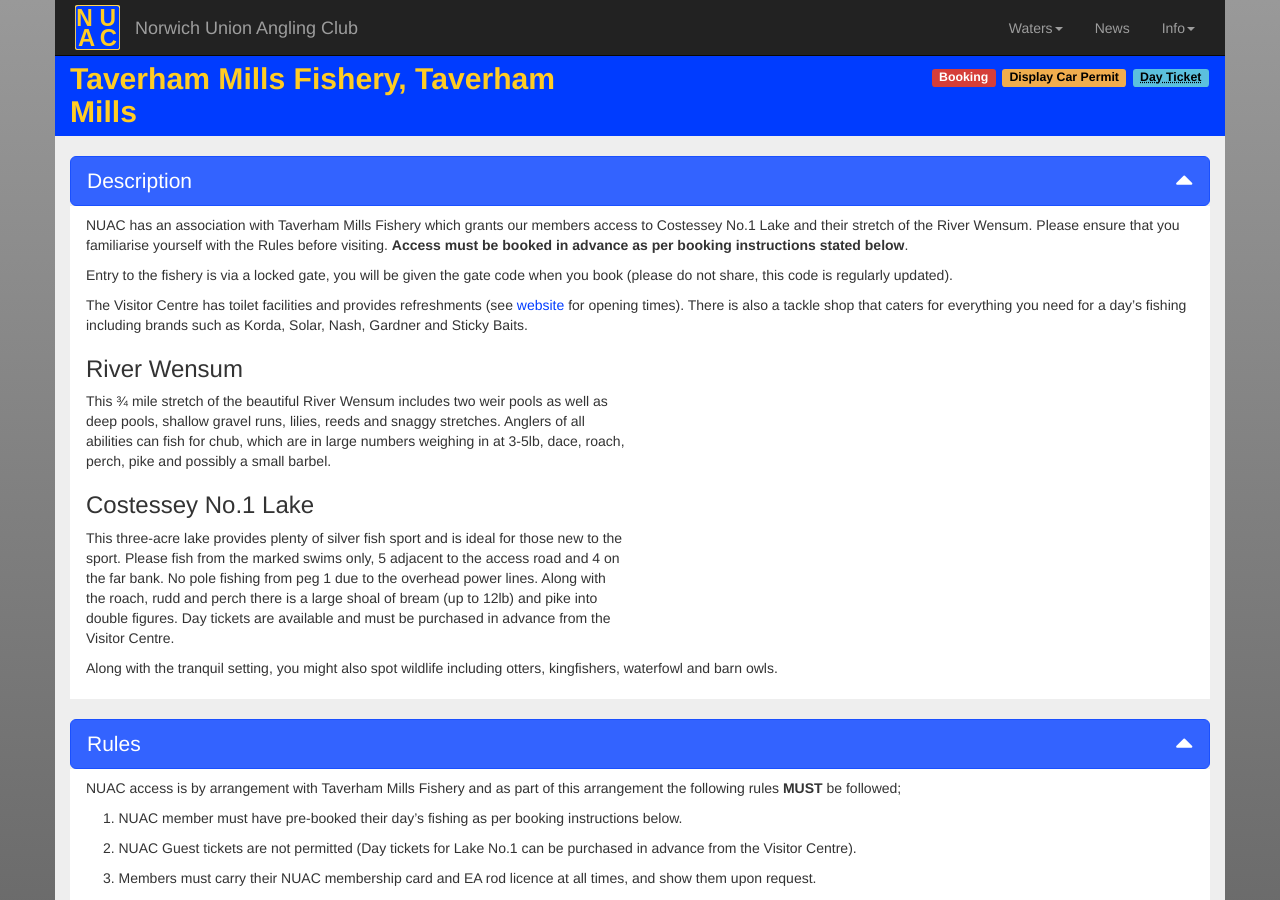
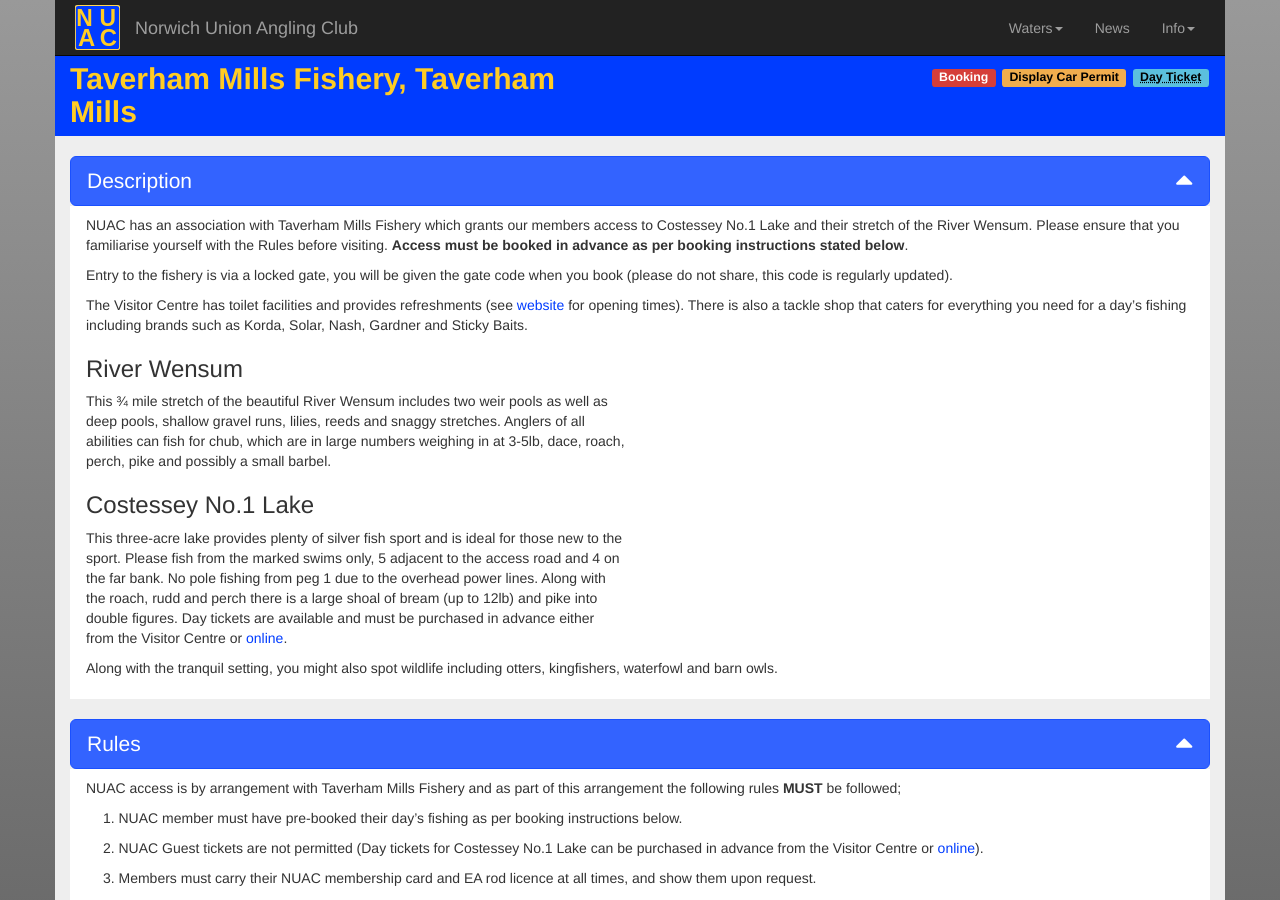
Before and after one commit to nuac-admin/nuac-release-four, a Jekyll site: the page built from _waters/taverham.md, in a window 1280 px wide and 900 px high. Built offline with Jekyll 4.4.1, drawn with Linux system fonts in a browser that asks for light colours; nearby versions of some CDN libraries.

Commit message:
online tickets

```diff
--- a/_waters/taverham.md
+++ b/_waters/taverham.md
@@ -29,7 +29,7 @@ desc-paras:
     desc-para: This ¾ mile stretch of the beautiful River Wensum includes two weir pools as well as deep pools, shallow gravel runs, lilies, reeds and snaggy stretches. Anglers of all abilities can fish for chub, which are in large numbers weighing in at 3-5lb, dace, roach, perch, pike and possibly a small barbel.
   - desc-col: col-md-6
     desc-hdr: Costessey No.1 Lake
-    desc-para: This three-acre lake provides plenty of silver fish sport and is ideal for those new to the sport. Please fish from the marked swims only, 5 adjacent to the access road and 4 on the far bank. No pole fishing from peg 1 due to the overhead power lines. Along with the roach, rudd and perch there is a large shoal of bream (up to 12lb) and pike into double figures. Day tickets are available and must be purchased in advance from the Visitor Centre.
+    desc-para: This three-acre lake provides plenty of silver fish sport and is ideal for those new to the sport. Please fish from the marked swims only, 5 adjacent to the access road and 4 on the far bank. No pole fishing from peg 1 due to the overhead power lines. Along with the roach, rudd and perch there is a large shoal of bream (up to 12lb) and pike into double figures. Day tickets are available and must be purchased in advance either from the Visitor Centre or [online](https://anglianwaterparks.co.uk/bookings-permit/select-permit/8/168/coarse/new).
   - desc-col:
     desc-hdr:
     desc-para: Along with the tranquil setting, you might also spot wildlife including otters, kingfishers, waterfowl and barn owls.
@@ -38,7 +38,7 @@ rules-hdr:
     rule-hdr-para: NUAC access is by arrangement with Taverham Mills Fishery and as part of this arrangement the following rules **MUST** be followed;
 rules:
   - rule-desc: NUAC member must have pre-booked their day's fishing as per booking instructions below.
-  - rule-desc: NUAC Guest tickets are not permitted (Day tickets for Lake No.1 can be purchased in advance from the Visitor Centre).
+  - rule-desc: NUAC Guest tickets are not permitted (Day tickets for Costessey No.1 Lake can be purchased in advance from the Visitor Centre or [online](https://anglianwaterparks.co.uk/bookings-permit/select-permit/8/168/coarse/new)).
   - rule-desc: Members must carry their NUAC membership card and EA rod licence at all times, and show them upon request.
   - rule-desc: Please display your NUAC car parking permit when you park your car in the **designated** car parks (as indicated on the map below).
   - rule-desc: NUAC member is only entitled to fishing on the River Wensum and Costessey No.1 Lake, **no fishing on any other lakes** associated with Taverham Mills Fishery.
```
